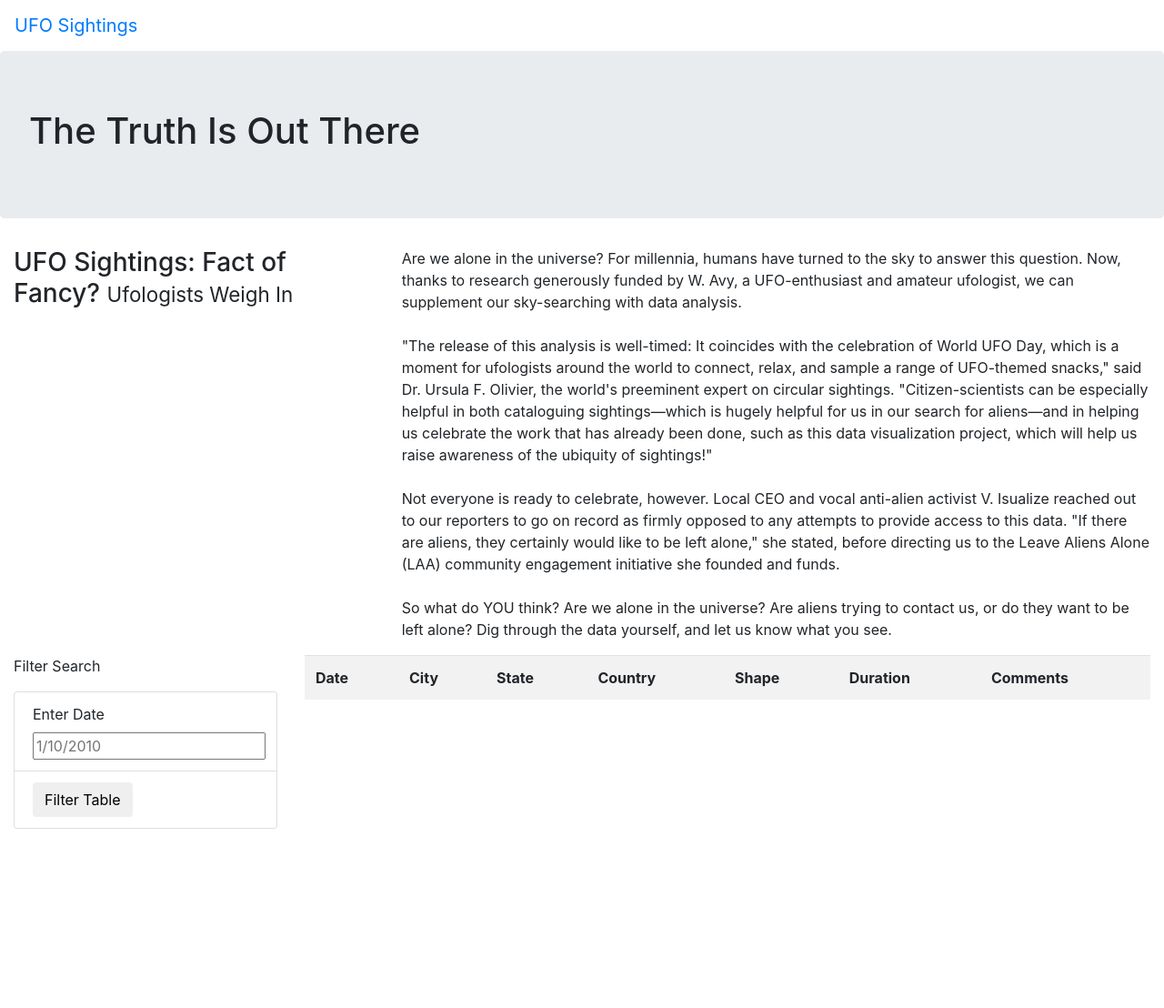
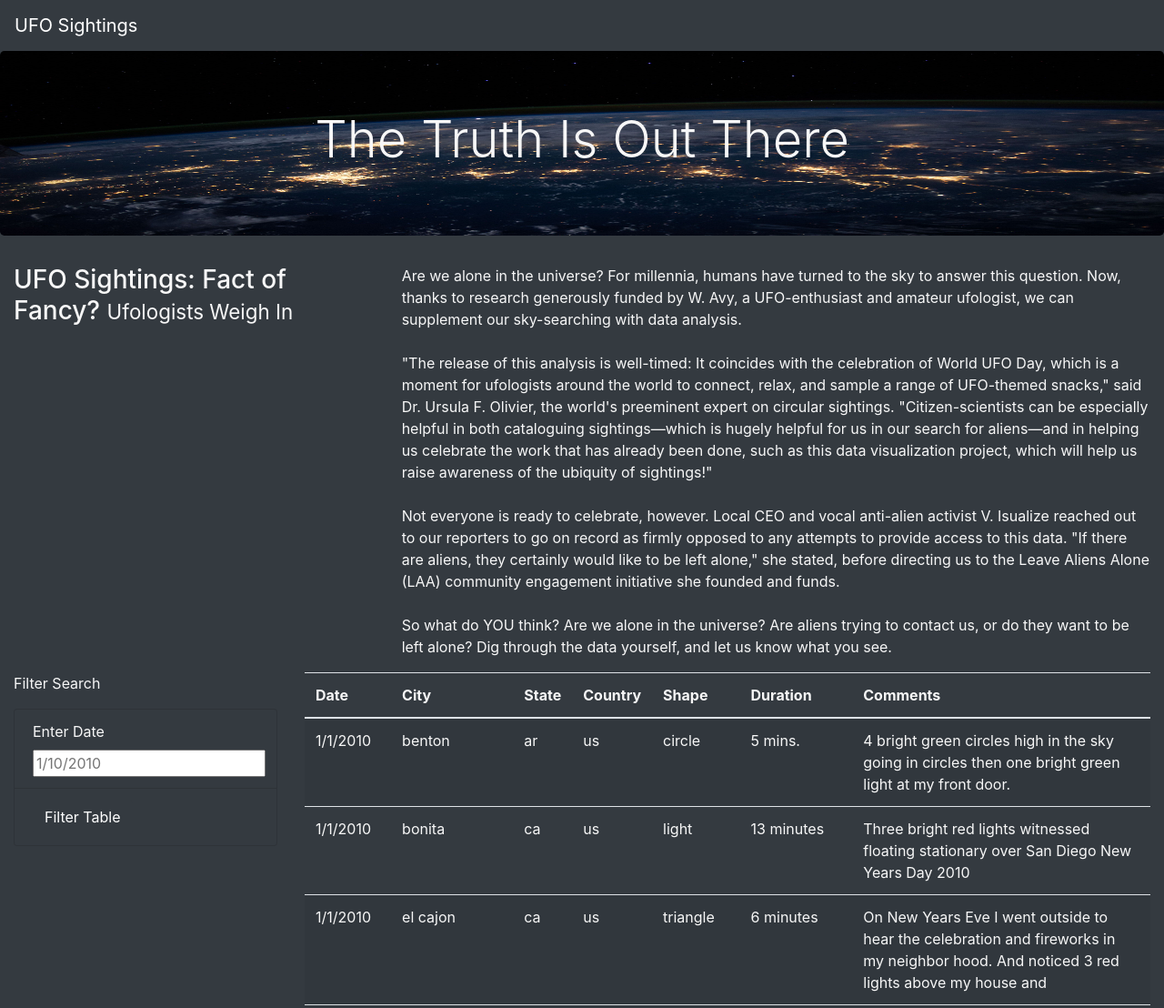
Before and after one commit to StickySitch/UFOs, a plain HTML site: page index.html in a window 1280 px wide. Shown: the top 1108 px of the page at 91% size. Before the commit the page ends 911 px from the top, so only its background shows below. Drawn offline with nearby package versions, Linux system fonts and the light colour scheme.

Commit message:
Dark theme, table and filtering complete.

```diff
--- a/index.html
+++ b/index.html
@@ -13,13 +13,13 @@
     <link rel="stylesheet" href="static/css/style.css">
     <title>UFO Finder</title>
 </head>
-<body>
+<body class="bg-dark">
     <div class="wrapper">
-        <nav class="navbar navbar-expand-lg">
+        <nav class="navbar navbar-dark bg-dark navbar-expand-lg">
             <a class="navbar-brand" href="index.html">UFO Sightings</a>
         </nav>
         <div class="jumbotron">
-            <h1>The Truth Is Out There</h1>
+            <h1 class="display-4">The Truth Is Out There</h1>
         </div>
         <div class="container-fluid">
             <div class="row">
@@ -38,24 +38,25 @@
         <div class="container-fluid">
             <div class="row">
               <div class="col-md-3">
-                <form>
+                <form class="bg-dark">
                     <p>
                         Filter Search
                     </p>
-                </form>
-                <ul class="list-group">
-                    <li class="list-group-item">
+
+                <ul class="bg-dark list-group">
+                    <li class="bg-dark list-group-item">
                         <label for="date">Enter Date</label>
                         <input type="text" placeholder="1/10/2010" id="datetime" />
                     </li>
-                    <li class="list-group-item">
-                        <button id="filter-btn" type="button" class="btn btn-default">Filter Table</button>
+                    <li class="bg-dark list-group-item">
+                        <button id="filter-btn" type="button" class="btn btn-dark">Filter Table</button>
                     </li>
                 </ul>
+                </form>
               </div>
-              <div class="col-md-9">
+            <div class="col-md-9">
                 <table class="table table-striped">
-                    <thread>
+                    <thead>
                         <tr>
                             <th>Date</th>
                             <th>City</th>
@@ -65,13 +66,15 @@
                             <th>Duration</th>
                             <th>Comments</th>
                         </tr>
-                    </thread>
+                    </thead>
                     <tbody></tbody>
                 </table>
               </div>
             </div>
           </div>
     </div>
-
+<script src="https://cdnjs.cloudflare.com/ajax/libs/d3/4.11.0/d3.js"></script>
+<script src="static/js/data.js"></script>
+<script src="static/js/app.js"></script>
 </body>
 </html>
--- a/static/css/style.css
+++ b/static/css/style.css
@@ -0,0 +1,10 @@
+body {
+
+    color: #f7f7f7;
+}
+
+.jumbotron {
+    background-image: url("../images/nasa.jpg");
+    background-size: 100% 100%;
+    text-align: center;
+}
--- a/app.js
+++ b/static/js/app.js
@@ -5,14 +5,15 @@ const tableData = data;
 var tbody = d3.select("tbody");
 
 function buildTable(data) {
-    // clearing existing data
+    // First, clear out any existing data
     tbody.html("");
 
-    // loop through each object in the data
+    // Next, loop through each object in the data
     // and append a row and cells for each value in the row
     data.forEach((dataRow) => {
       // Append a row to the table body
       let row = tbody.append("tr");
+
       // Loop through each field in the dataRow and add
       // each value as a table cell (td)
       Object.values(dataRow).forEach((val) => {
@@ -31,8 +32,8 @@ function handleClick() {
     if (date) {
       // Apply `filter` to the table data to only keep the
       // rows where the `datetime` value matches the filter value
-        filteredData = filteredData.filter(row => row.dateTime === date);
-    };
+      filteredData = filteredData.filter(row => row.datetime === date);
+    }
     // Rebuild the table using the filtered data
     // @NOTE: If no date was entered, then filteredData will
     // just be the original tableData.
```
Also changed, not shown: static/images/nasa.jpg (added), static/js/data.js (renamed from data.js). Lines whose indentation alone changed are shown as unchanged.
